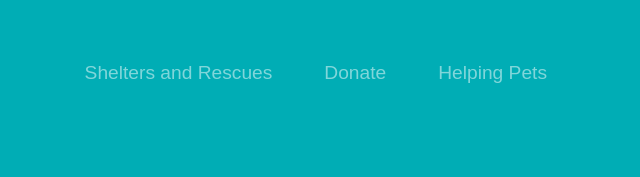
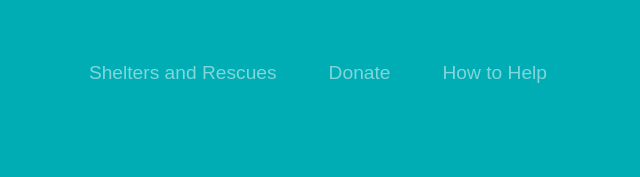
Before and after one commit to kcmatienzo/shelter-adoption, a plain HTML site: page index.html in a window 1280 px wide. Shown: the top 177 px of the page, 515-1155 px from the left. Drawn offline with nearby package versions, Linux system fonts and the light colour scheme.

Commit message:
update links

```diff
--- a/index.html
+++ b/index.html
@@ -51,7 +51,7 @@
               <a class="nav-link" href="">Donate</a>
             </li>
             <li class="nav-item">
-              <a class="nav-link" href="">Helping Pets</a>
+              <a class="nav-link" href="">How to Help</a>
             </li>
           </ul>
         </div>
```
